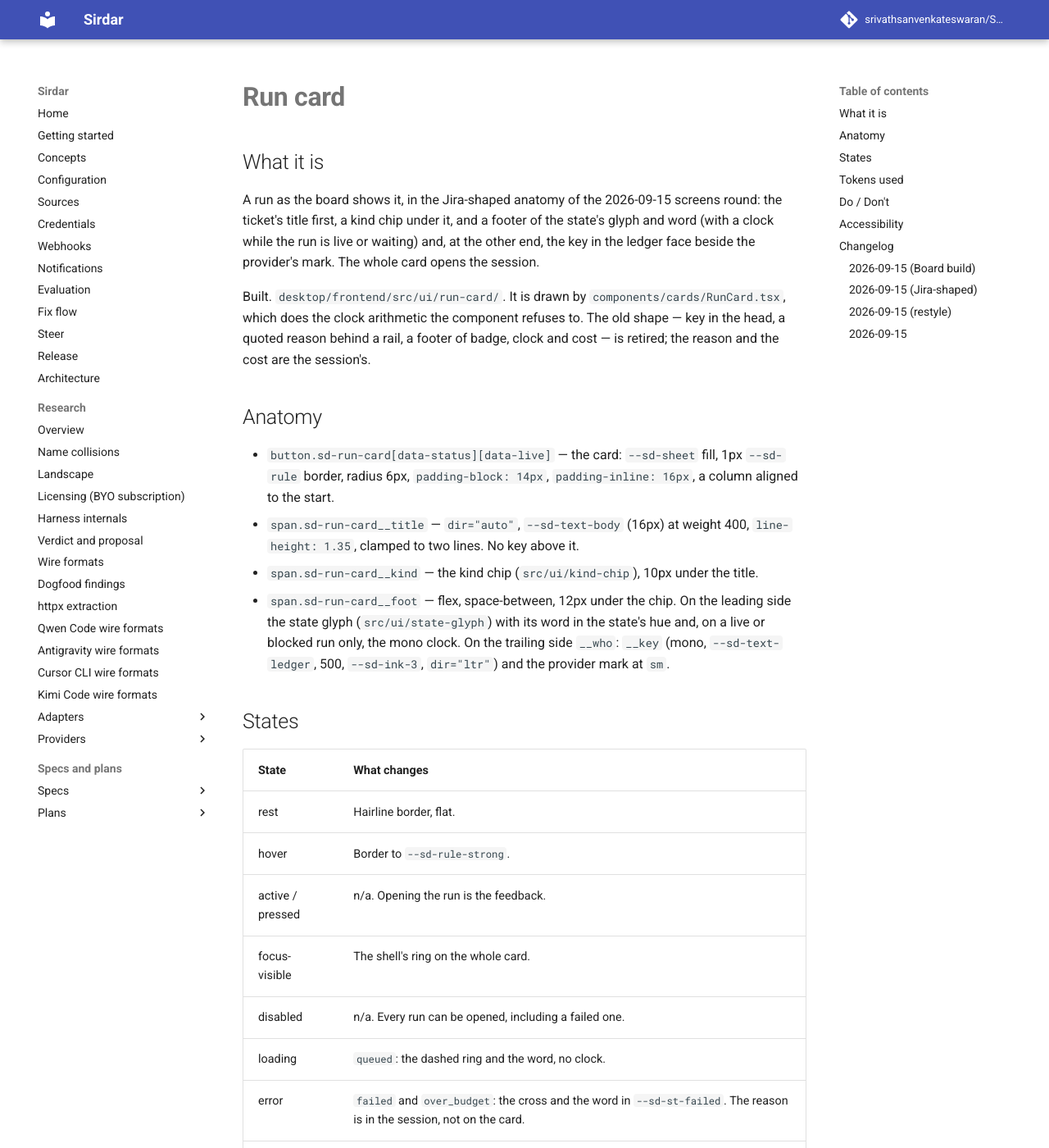
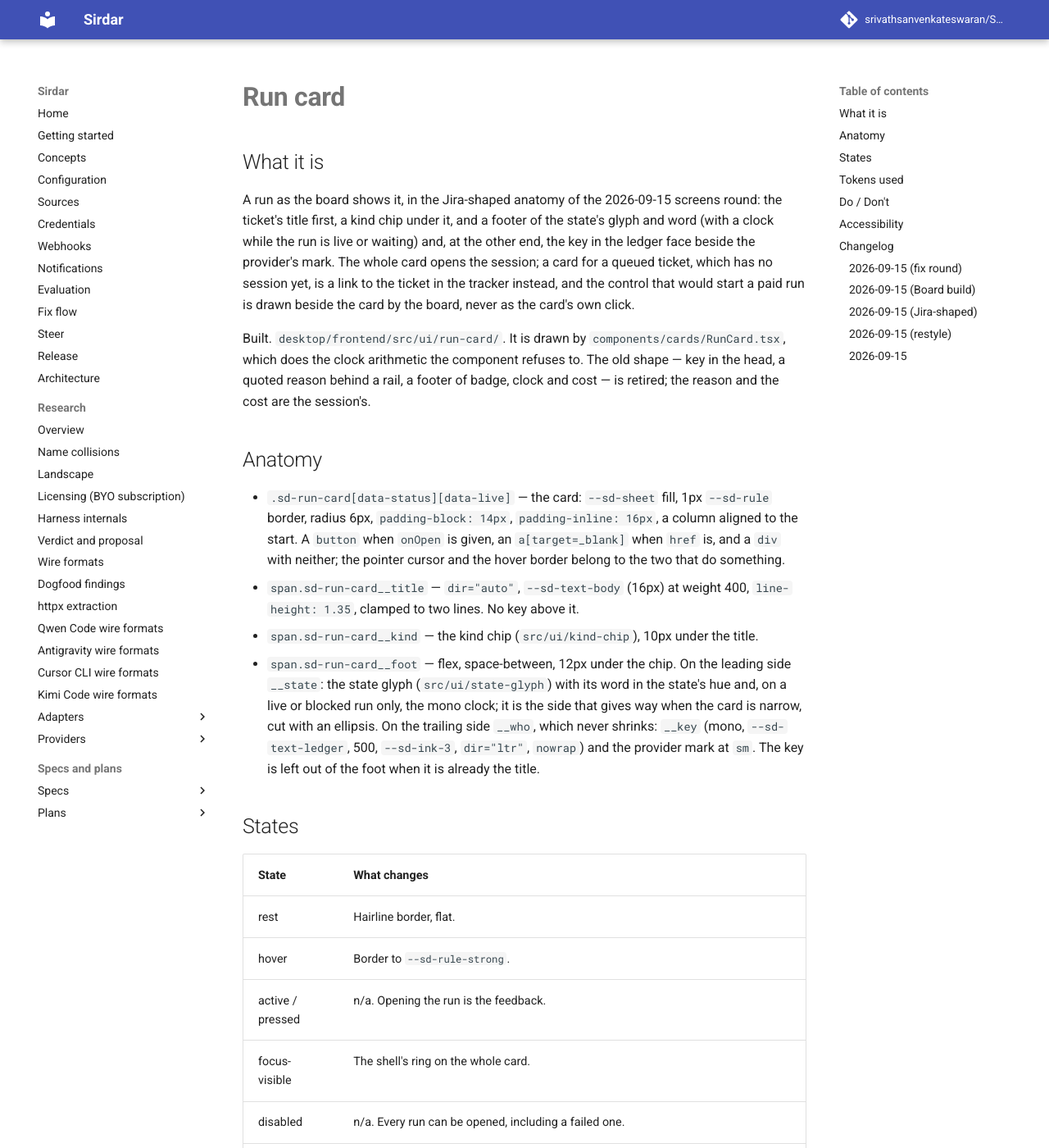
Before and after one commit to srivathsanvenkateswaran/Sirdar, an MkDocs documentation site: the page built from docs/design/library/run-card/SPEC.md, in a window 1280 px wide and 1400 px high. Shown: the whole window at 82% size. Built offline with MkDocs 1.6.1 and Material for MkDocs 9.7.7, drawn with Linux system fonts in a browser that asks for light colours; some of the changed text lies outside the part shown.

Commit message:
run-card: state word in the name, key once without a title, nowrap foot, link body for a queued ticket

```diff
--- a/docs/design/library/run-card/SPEC.md
+++ b/docs/design/library/run-card/SPEC.md
@@ -11,7 +11,10 @@
 screens round: the ticket's title first, a kind chip under it, and a footer
 of the state's glyph and word (with a clock while the run is live or waiting)
 and, at the other end, the key in the ledger face beside the provider's mark.
-The whole card opens the session.
+The whole card opens the session; a card for a queued ticket, which has no
+session yet, is a link to the ticket in the tracker instead, and the control
+that would start a paid run is drawn beside the card by the board, never as
+the card's own click.
 
 Built. `desktop/frontend/src/ui/run-card/`. It is drawn by
 `components/cards/RunCard.tsx`, which does the clock arithmetic the component
@@ -21,18 +24,23 @@
 
 ## Anatomy
 
-- `button.sd-run-card[data-status][data-live]` — the card: `--sd-sheet` fill,
+- `.sd-run-card[data-status][data-live]` — the card: `--sd-sheet` fill,
   1px `--sd-rule` border, radius 6px, `padding-block: 14px`, `padding-inline:
-  16px`, a column aligned to the start.
+  16px`, a column aligned to the start. A `button` when `onOpen` is given, an
+  `a[target=_blank]` when `href` is, and a `div` with neither; the pointer
+  cursor and the hover border belong to the two that do something.
 - `span.sd-run-card__title` — `dir="auto"`, `--sd-text-body` (16px) at
   weight 400, `line-height: 1.35`, clamped to two lines. No key above it.
 - `span.sd-run-card__kind` — the kind chip (`src/ui/kind-chip`), 10px under
   the title.
 - `span.sd-run-card__foot` — flex, space-between, 12px under the chip. On the
-  leading side the state glyph (`src/ui/state-glyph`) with its word in the
-  state's hue and, on a live or blocked run only, the mono clock. On the
-  trailing side `__who`: `__key` (mono, `--sd-text-ledger`, 500,
-  `--sd-ink-3`, `dir="ltr"`) and the provider mark at `sm`.
+  leading side `__state`: the state glyph (`src/ui/state-glyph`) with its
+  word in the state's hue and, on a live or blocked run only, the mono
+  clock; it is the side that gives way when the card is narrow, cut with an
+  ellipsis. On the trailing side `__who`, which never shrinks: `__key`
+  (mono, `--sd-text-ledger`, 500, `--sd-ink-3`, `dir="ltr"`, `nowrap`) and
+  the provider mark at `sm`. The key is left out of the foot when it is
+  already the title.
 
 ## States
 
@@ -45,7 +53,7 @@
 | disabled | n/a. Every run can be opened, including a failed one. |
 | loading | `queued`: the dashed ring and the word, no clock. |
 | error | `failed` and `over_budget`: the cross and the word in `--sd-st-failed`. The reason is in the session, not on the card. |
-| empty | A run whose tracker has no title shows the key as its title, rather than an empty first line. |
+| empty | A run whose tracker has no title shows the key as its title, once: the foot's key is left out, since a card that said the key twice was a card with nothing else to say. |
 | selected | n/a today. |
 | live | `preparing` and `running` take `border-inline-start: 2px solid var(--sd-accent)`, the play glyph in `--sd-st-live`, and the clock. Nothing else on the board wears the accent. |
 | blocked | The question glyph in `--sd-st-blocked` and the clock: how long a person has been asked. |
@@ -83,17 +91,27 @@
 
 ## Accessibility
 
-Native `button` with `aria-label` of `"<key>: <title>"`, because the visible
-title is clamped and the key alone does not say what the run is about; `label`
-overrides it for the one card whose click is not an open — the board's queued
-ticket, which starts a triage, and says so. State
-is carried by the glyph's word, kind by the chip's word, provider by the
-mark's `aria-label`; none of the three is colour alone. Contrast: title
+Native `button` (or `a`) with `aria-label` of `"<key>: <title>, <state>"` —
+`"<key>, <state>"` when there is no title — because the visible title is
+clamped, the key alone does not say what the run is about, and the state is
+the one fact a reader scanning a lane by name needs before deciding to open
+it; `label` overrides it when the default does not say what the click does.
+State is carried by the glyph's word, kind by the chip's word, provider by
+the mark's `aria-label`; none of the three is colour alone. Contrast: title
 `--sd-ink` **17.44:1** on the sheet, key `--sd-ink-3` **5.25:1**, the state
 hues **4.84:1** or more (blocked, the tightest) in light. Reduced motion:
 only the hover border transitions.
 
 ## Changelog
+
+### 2026-09-15 (fix round)
+The accessible name ends in the state's word. A card with no title shows the
+key once, as the title, and leaves it out of the foot. The foot's key no
+longer wraps: `__who` keeps its width and the state side is the one cut. The
+card is a `button` only while `onOpen` is given; `href` makes it a link to
+the tracker, opened in the browser, and neither makes it a plain box. The
+board's queued ticket is now the link, with Triage a separate button beside
+it, so no card body starts a paid run.
 
 ### 2026-09-15 (Board build)
 `label` joins the props: an accessible-name override for a card whose click
```
Also changed, not shown: desktop/frontend/src/ui/run-card/RunCard.css (+22 -2 lines), desktop/frontend/src/ui/run-card/SPEC.md (+32 -14 lines), 2 other files.
